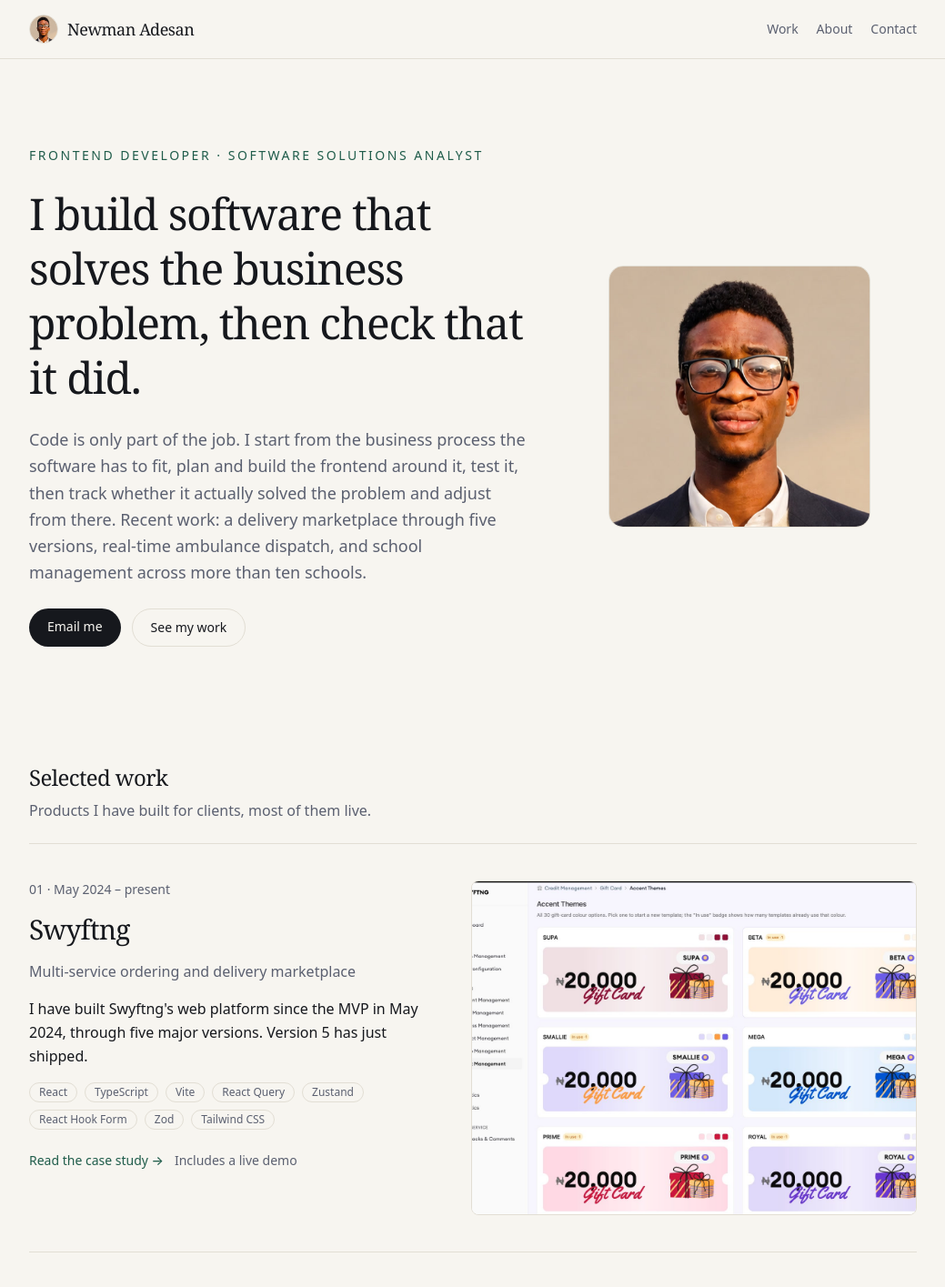
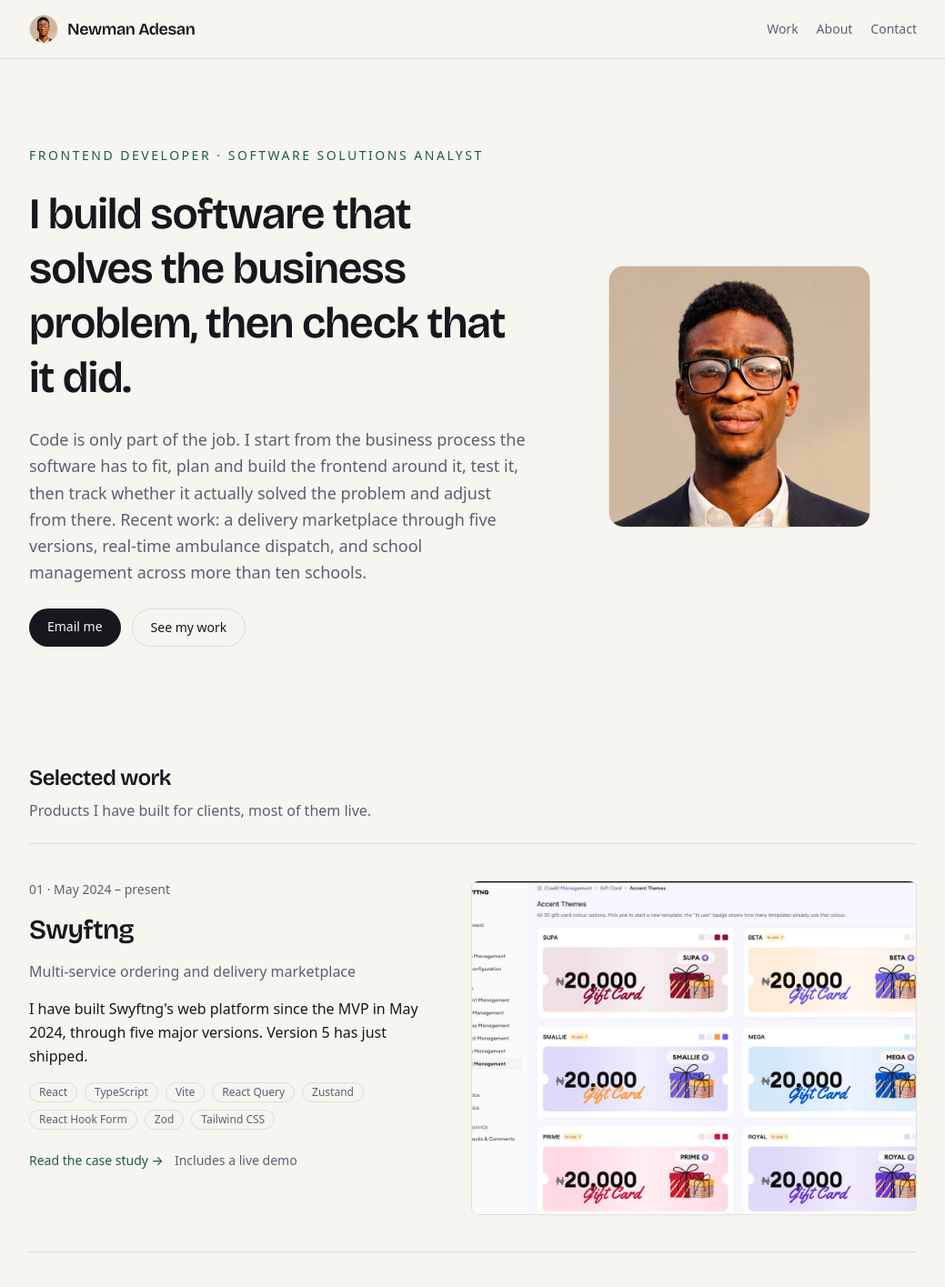
Before and after one commit to NewmanAdesan/newmanadesan, a Next.js app: page / in a window 1280 px wide. Shown: the top 1415 px of the page at 91% size, without its empty margins (120-1159 px from the left). Built offline with nearby package versions, Linux system fonts and the light colour scheme.

Commit message:
Bricolage Grotesque for headings and a matching share image
One self-hosted weight (about 22 KB) via next/font. Body text stays on
the system font.

Co-Authored-By: Claude Opus 5.5 (1M context) <noreply@anthropic.com>
Claude-Session: https://claude.ai/code/session_01MNNyvGFp1QnX6s2u318cz1

```diff
--- a/app/globals.css
+++ b/app/globals.css
@@ -8,7 +8,7 @@
   --color-card: #ffffff;
   --color-accent: #1f5c4a;
   --font-sans: ui-sans-serif, system-ui, -apple-system, "Segoe UI", Roboto, "Helvetica Neue", Arial, sans-serif;
-  --font-serif: ui-serif, Georgia, "Times New Roman", serif;
+  --font-display: var(--font-bricolage), ui-sans-serif, system-ui, sans-serif;
 }
 
 @media (prefers-color-scheme: dark) {
--- a/app/layout.tsx
+++ b/app/layout.tsx
@@ -1,8 +1,12 @@
 import type { Metadata } from "next";
+import { Bricolage_Grotesque } from "next/font/google";
 import { Header } from "@/components/Header";
 import { Footer } from "@/components/Footer";
 import { profile } from "@/content/projects";
 import "./globals.css";
+
+// Headings and the name only. One weight keeps the file small; body text stays on the system font.
+const display = Bricolage_Grotesque({ weight: "600", subsets: ["latin"], variable: "--font-bricolage", display: "swap" });
 
 const siteTitle = `${profile.name} · ${profile.title} and ${profile.secondTitle.toLowerCase()}`;
 const siteDescription =
@@ -37,7 +41,7 @@ const personJsonLd = {
 
 export default function RootLayout({ children }: { children: React.ReactNode }) {
   return (
-    <html lang="en" data-scroll-behavior="smooth">
+    <html lang="en" data-scroll-behavior="smooth" className={display.variable}>
       <body className="font-sans">
         <script
           type="application/ld+json"
--- a/app/page.tsx
+++ b/app/page.tsx
@@ -10,7 +10,7 @@ export default function Home() {
           <p className="text-sm uppercase tracking-[0.18em] text-accent">
             {profile.title} · {profile.secondTitle}
           </p>
-          <h1 className="font-serif text-4xl leading-tight tracking-tight sm:text-5xl">
+          <h1 className="font-display text-4xl leading-tight tracking-tight sm:text-5xl">
             I build software that solves the business problem, then check that it did.
           </h1>
           <p className="max-w-xl text-lg leading-relaxed text-muted">{profile.intro}</p>
@@ -37,7 +37,7 @@ export default function Home() {
       </section>
 
       <section id="work" className="scroll-mt-20 py-8">
-        <h2 className="mb-2 font-serif text-2xl tracking-tight">Selected work</h2>
+        <h2 className="mb-2 font-display text-2xl tracking-tight">Selected work</h2>
         <p className="mb-6 text-muted">Products I have built for clients, most of them live.</p>
         {projects.map((project, i) => (
           <ProjectCard key={project.slug} project={project} index={i} />
@@ -46,7 +46,7 @@ export default function Home() {
 
       <section id="about" className="scroll-mt-20 grid gap-12 border-t border-line py-16 md:grid-cols-2">
         <div className="flex flex-col gap-4">
-          <h2 className="font-serif text-2xl tracking-tight">About</h2>
+          <h2 className="font-display text-2xl tracking-tight">About</h2>
           <p className="leading-relaxed">
             I have been building web products for clients since 2023, usually as the
             person responsible for the whole frontend. I work closely with founders and backend developers,
@@ -84,7 +84,7 @@ export default function Home() {
       </section>
 
       <section id="contact" className="scroll-mt-20 border-t border-line py-16">
-        <h2 className="font-serif text-3xl tracking-tight sm:text-4xl">Let&apos;s talk.</h2>
+        <h2 className="font-display text-3xl tracking-tight sm:text-4xl">Let&apos;s talk.</h2>
         <p className="mt-3 max-w-xl text-muted">
           I&apos;m open to frontend roles and to building products with businesses that need them.
         </p>
--- a/app/work/[slug]/page.tsx
+++ b/app/work/[slug]/page.tsx
@@ -47,7 +47,7 @@ export default async function CaseStudy({ params }: Props) {
   const moreVideos = project.videosLast ? videos : videos.slice(1);
   const leadShots = project.shots.slice(0, 2);
   const restShots = project.shots.slice(2);
-  const h2 = "mt-6 font-serif text-2xl tracking-tight first:mt-0 md:mt-0";
+  const h2 = "mt-6 font-display text-2xl tracking-tight first:mt-0 md:mt-0";
 
   return (
     <article className="py-12 sm:py-16">
@@ -57,7 +57,7 @@ export default async function CaseStudy({ params }: Props) {
 
       <header className="mt-8 flex flex-col gap-4 border-b border-line pb-10">
         <p className="text-sm uppercase tracking-[0.18em] text-accent">{project.tagline}</p>
-        <h1 className="font-serif text-4xl tracking-tight sm:text-5xl">{project.name}</h1>
+        <h1 className="font-display text-4xl tracking-tight sm:text-5xl">{project.name}</h1>
         <p className="max-w-2xl text-lg leading-relaxed text-muted">{project.summary}</p>
 
         <dl className="mt-4 grid gap-6 text-sm sm:grid-cols-3">
@@ -113,7 +113,7 @@ export default async function CaseStudy({ params }: Props) {
               <ol className="flex flex-col divide-y divide-line border-y border-line">
                 {project.timeline.map((step) => (
                   <li key={step.label} className="grid grid-cols-[3rem_1fr] gap-3 py-3 leading-relaxed">
-                    <span className="font-serif text-lg text-accent">{step.label}</span>
+                    <span className="font-display text-lg text-accent">{step.label}</span>
                     <span>{step.text}</span>
                   </li>
                 ))}
@@ -146,7 +146,7 @@ export default async function CaseStudy({ params }: Props) {
 
       <nav aria-label="Next project" className="mt-16 border-t border-line pt-8">
         <p className="text-sm text-muted">Next project</p>
-        <Link href={`/work/${next.slug}`} className="font-serif text-2xl tracking-tight hover:text-accent">
+        <Link href={`/work/${next.slug}`} className="font-display text-2xl tracking-tight hover:text-accent">
           {next.name} →
         </Link>
       </nav>
--- a/components/Header.tsx
+++ b/components/Header.tsx
@@ -12,7 +12,7 @@ export function Header() {
   return (
     <header className="sticky top-0 z-40 border-b border-line bg-paper/85 backdrop-blur">
       <div className="mx-auto flex max-w-5xl items-center justify-between gap-3 px-4 py-4 sm:px-6">
-        <Link href="/" className="flex items-center gap-2 whitespace-nowrap font-serif text-base tracking-tight sm:gap-2.5 sm:text-lg">
+        <Link href="/" className="flex items-center gap-2 whitespace-nowrap font-display text-base tracking-tight sm:gap-2.5 sm:text-lg">
           <Image
             src="/newman.jpg"
             alt=""
--- a/components/ProjectCard.tsx
+++ b/components/ProjectCard.tsx
@@ -15,7 +15,7 @@ export function ProjectCard({ project, index }: { project: Project; index: numbe
         <p className="text-sm text-muted">
           {String(index + 1).padStart(2, "0")} · {project.period}
         </p>
-        <h3 className="font-serif text-3xl tracking-tight">
+        <h3 className="font-display text-3xl tracking-tight">
           <Link href={`/work/${project.slug}`} className="hover:text-accent">
             {project.name}
           </Link>
@@ -50,7 +50,7 @@ export function ProjectCard({ project, index }: { project: Project; index: numbe
           />
         ) : (
           <div className="flex aspect-[4/3] items-center justify-center p-8">
-            <span className="font-serif text-4xl tracking-tight text-muted">{project.name}</span>
+            <span className="font-display text-4xl tracking-tight text-muted">{project.name}</span>
           </div>
         )}
         {cover && video && <HoverVideo video={video} />}
```
Also changed, not shown: public/og.jpg.
